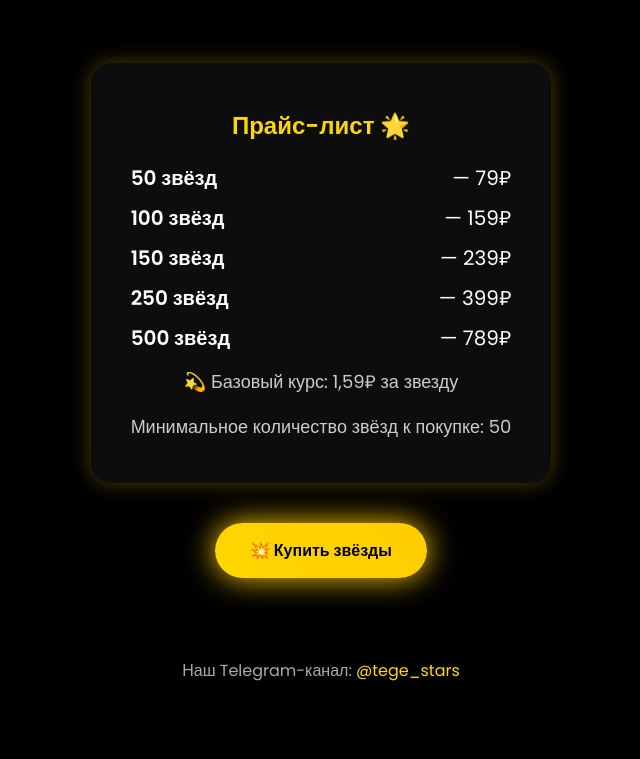
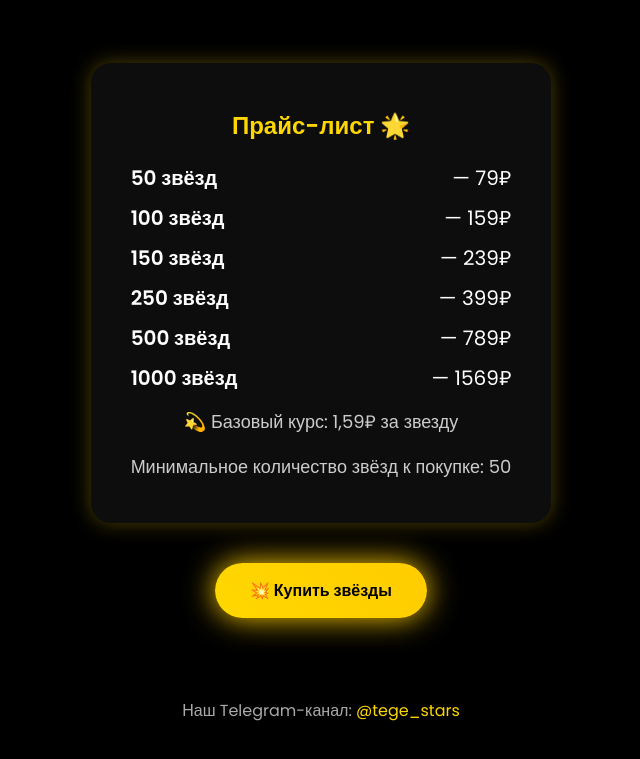
Before and after one commit to gukich07/tgstars, a plain HTML site: page index.html in a window 1280 px wide. Shown: the part 926-1685 px from the top of the page, without its empty margins (319-959 px from the left). Drawn offline with Linux system fonts and the light colour scheme.

Commit message:
index.html

```diff
--- a/index.html
+++ b/index.html
@@ -185,6 +185,7 @@
       <div class="price-item"><span>150 звёзд</span> — 239₽</div>
       <div class="price-item"><span>250 звёзд</span> — 399₽</div>
       <div class="price-item"><span>500 звёзд</span> — 789₽</div>
+      <div class="price-item"><span>1000 звёзд</span> — 1569₽</div>
       <p class="base-price">💫 Базовый курс: 1,59₽ за звезду</p>
       <p class="base-price">Минимальное количество звёзд к покупке: 50 </p>
     </div>
```
